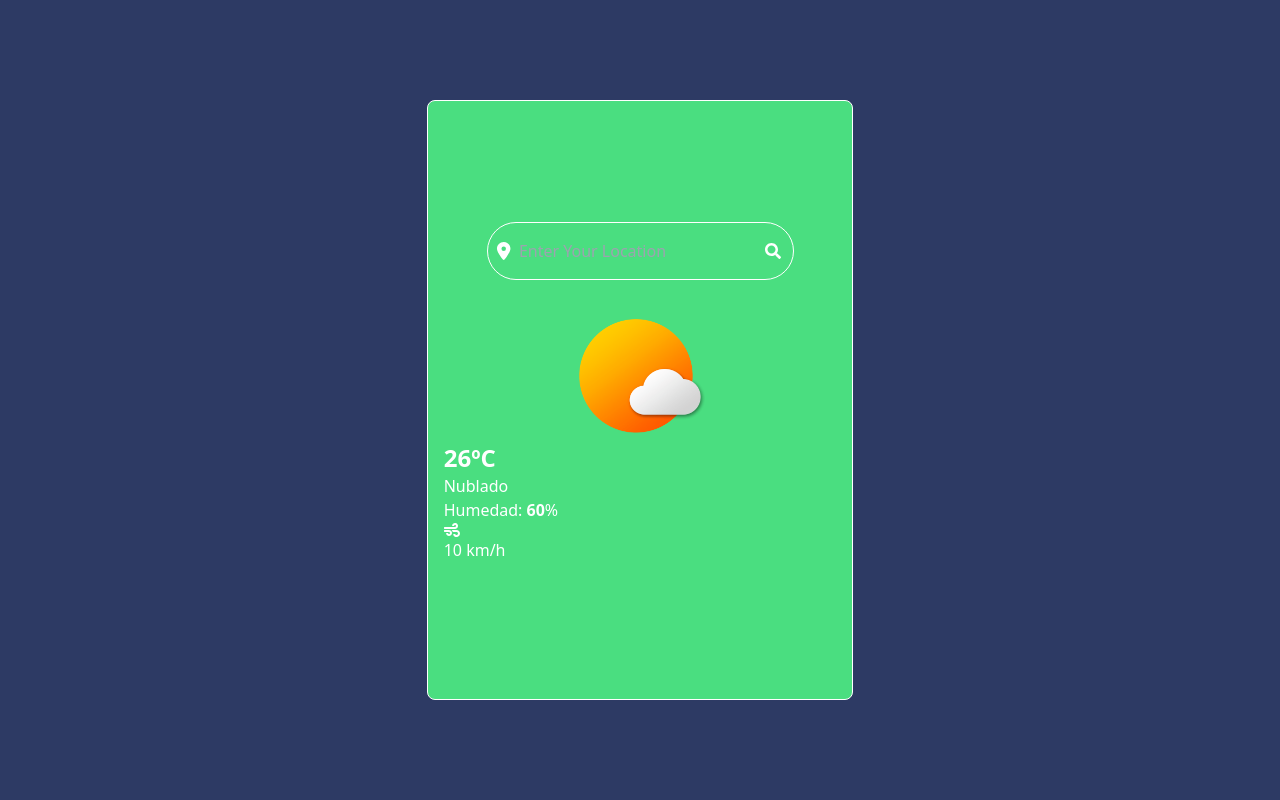
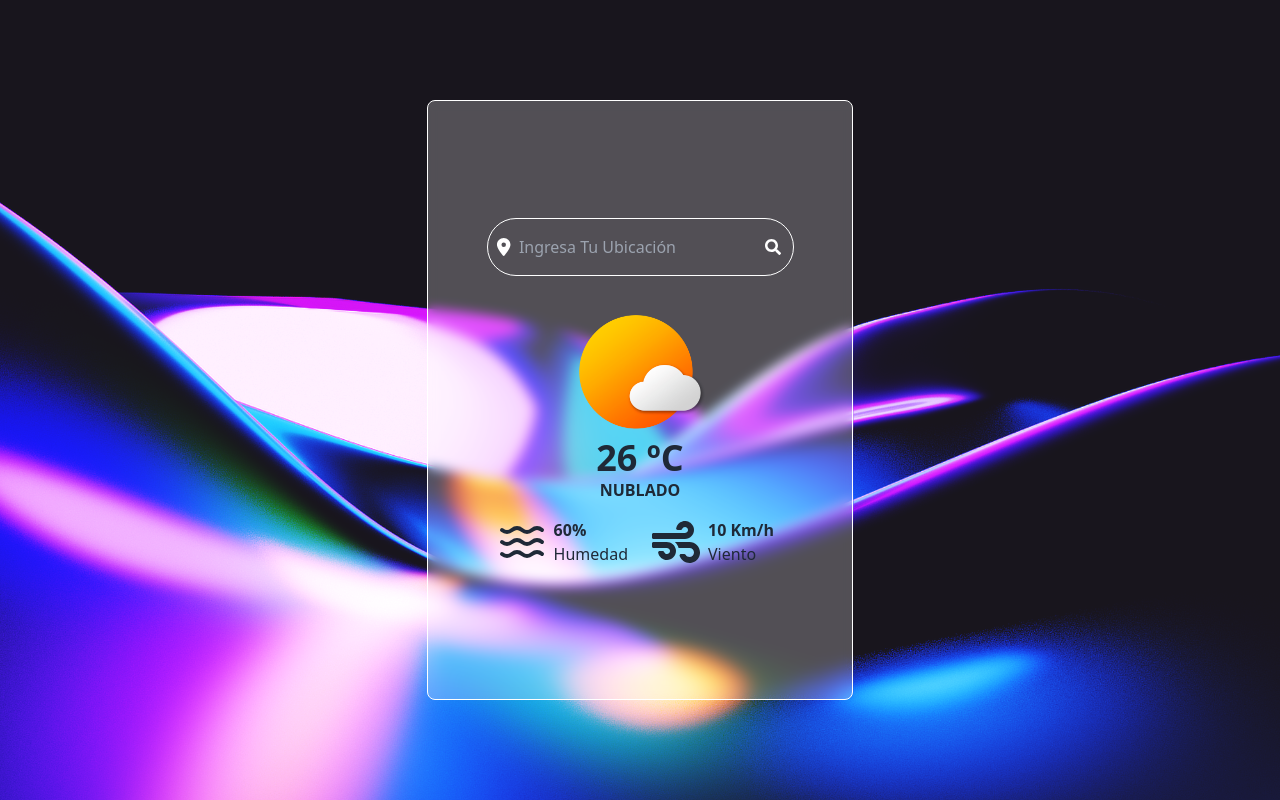
Before and after one commit to exe-quiel-dev/weatherapp-react, a React (Vite) app: page / in a window 1280 px wide. Built offline with nearby package versions, Linux system fonts and the light colour scheme.

Commit message:
UI terminada

```diff
--- a/index.html
+++ b/index.html
@@ -3,10 +3,11 @@
   <head>
     <meta charset="UTF-8" />
     <link rel="icon" type="image/svg+xml" href="/vite.svg" />
+    <link rel="stylesheet" href="./src/App.css" />
     <meta name="viewport" content="width=device-width, initial-scale=1.0" />
     <title>Weather App</title>
   </head>
-  <body class="bg-blue-950/90">
+  <body class="bg-blue-950/90 bg-body">
     <div id="root"></div>
     <script type="module" src="/src/main.jsx"></script>
   </body>
--- a/src/App.css
+++ b/src/App.css
@@ -1,3 +1,14 @@
 @tailwind base;
 @tailwind utilities;
 @tailwind components;
+
+
+body{
+    background-image: url('../assets/body-bg.png');
+}
+
+/* My classes */
+
+.blur-bg{
+    backdrop-filter: blur(6px);
+}
--- a/src/App.jsx
+++ b/src/App.jsx
@@ -9,12 +9,13 @@ import icono from "../assets/Weather-icon.png";
 // ICONS
 import { FaLocationDot } from "react-icons/fa6";
 import { FaSearch, FaWind } from "react-icons/fa";
+import { LuWaves } from "react-icons/lu";
 
 function App() {
   return (
     <div className="flex items-center justify-center container mx-auto h-screen">
       <div
-        className="bg-green-400 w-1/3 h-3/4 flex flex-col items-center justify-center rounded-lg border border-white"
+        className="bg-white/25 blur-bg w-1/3 h-3/4 flex flex-col items-center justify-center rounded-lg border border-white"
         id="weather-box"
       >
         <div
@@ -24,20 +25,51 @@ function App() {
           <FaLocationDot className="text-white text-lg" />
           <input
             type="text"
-            className="rounded-md p-2 w-full bg-transparent text-white"
-            placeholder="Enter Your Location"
+            className="rounded-md p-2 w-full bg-transparent text-white border-none outline-none"
+            placeholder="Ingresa Tu Ubicación"
           />
           <button className="p-1">
             <FaSearch className="text-white" />
           </button>
         </div>
-        <div id="weather-info" className="flex flex-col items-start justify-center p-4">
+        <div
+          id="weather-info"
+          className="flex flex-col items-center justify-center p-4"
+        >
           <img src={icono} alt="Icono tiempo" className="w-1/3 self-center" />
-          <div className="items-start">
-          <p className="text-white font-semibold text-2xl" id="temp">26<span className="font-bold">ºC</span></p>
-          <p className="text-white text-md" id="info">Nublado</p>
-          <p className="text-white text-md" id="humidity">Humedad: <span className="font-bold">60</span>%</p>
-          <p className="text-white text-md" id="humidity"><FaWind /> 10 km/h</p>
+          <div>
+            <p className="text-gray-800 font-black text-4xl text-center">
+              26 ºC
+            </p>
+            <p
+              className="text-gray-800 text-md font-semibold uppercase text-center"
+              id="info"
+            >
+              Nublado
+            </p>
+            <div
+              className="grid grid-cols-2 container mx-auto gap-6 mt-4"
+              id="container-info"
+            >
+              <div id="humedad" className="flex items-center">
+                <p className="text-gray-800 text-md" id="humidity">
+                  <LuWaves className="text-5xl me-2"/>
+                </p>
+                <div className="flex flex-col justify-center items-start">
+                  <p className="text-gray-800 text-md font-bold">60%</p>
+                  <p className="text-gray-800 text-md">Humedad</p>
+                </div>
+              </div>
+              <div id="humedad" className="flex items-center">
+                <p className="text-gray-800 text-md" id="humidity">
+                  <FaWind className="text-5xl me-2"/>
+                </p>
+                <div className="flex flex-col justify-center items-start">
+                  <p className="text-gray-800 text-md font-bold">10 Km/h</p>
+                  <p className="text-gray-800 text-md">Viento</p>
+                </div>
+              </div>
+            </div>
           </div>
         </div>
       </div>
```
Also changed, not shown: assets/body-bg.png (added).
